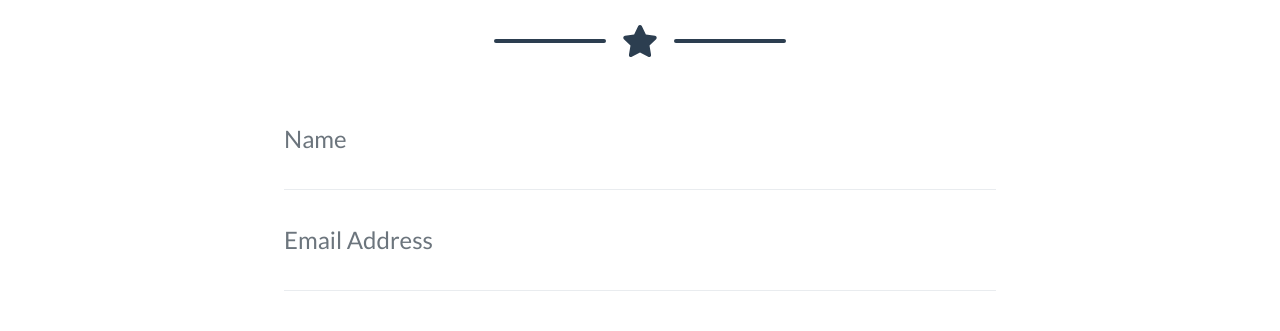
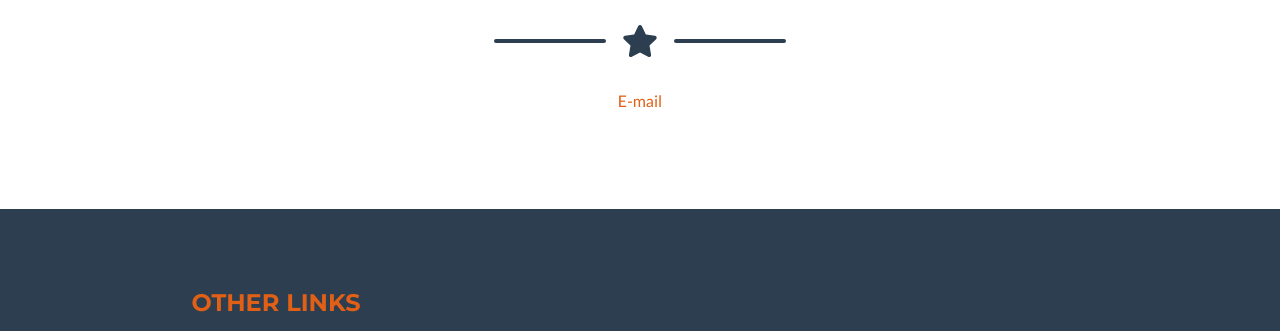
Before and after one commit to LeandroCCplusplus/LeandroCCplusplus.github.io, a plain HTML site: page index.html in a window 1280 px wide. Shown: the part 2335-2666 px from the top of the page. Drawn offline with nearby package versions, Linux system fonts and the light colour scheme.

Commit message:
Contact page fixed. now prompts user to send e-mail through local app as opposed to php file

```diff
--- a/index.html
+++ b/index.html
@@ -151,10 +151,10 @@
                     <div class="divider-custom-line"></div>
                 </div>
                 <!-- Contact Section Form-->
-                <div class="row">
-                    <div class="col-lg-8 mx-auto">
+                <!--<div class="row">
+                    <div class="col-lg-8 mx-auto">-->
                         <!-- To configure the contact form email address, go to mail/contact_me.php and update the email address in the PHP file on line 19.-->
-                        <form id="contactForm" name="sentMessage" novalidate="novalidate">
+                        <!--<form id="contactForm" name="sentMessage" novalidate="novalidate">
                             <div class="control-group">
                                 <div class="form-group floating-label-form-group controls mb-0 pb-2">
                                     <label>Name</label>
@@ -186,7 +186,9 @@
                             <br />
                             <div id="success"></div>
                             <div class="form-group"><button class="btn btn-primary btn-xl" id="sendMessageButton" type="submit">Send</button></div>
-                        </form>
+                        </form>-->
+                    <div class ="text-center">
+                        <a href="mailto:leandrocchiasson@gmail.com">  E-mail</button>
                     </div>
                 </div>
             </div>
@@ -442,8 +444,9 @@
         <!-- Third party plugin JS-->
         <script src="https://cdnjs.cloudflare.com/ajax/libs/jquery-easing/1.4.1/jquery.easing.min.js"></script>
         <!-- Contact form JS-->
-        <script src="assets/mail/jqBootstrapValidation.js"></script>
-        <script src="assets/mail/contact_me.js"></script>
+
+        <!--<script src="assets/mail/jqBootstrapValidation.js"></script>-->
+        <!--<script src="assets/mail/contact_me.js"></script>-->
         <!-- Core theme JS-->
         <script src="js/scripts.js"></script>
     </body>
```
